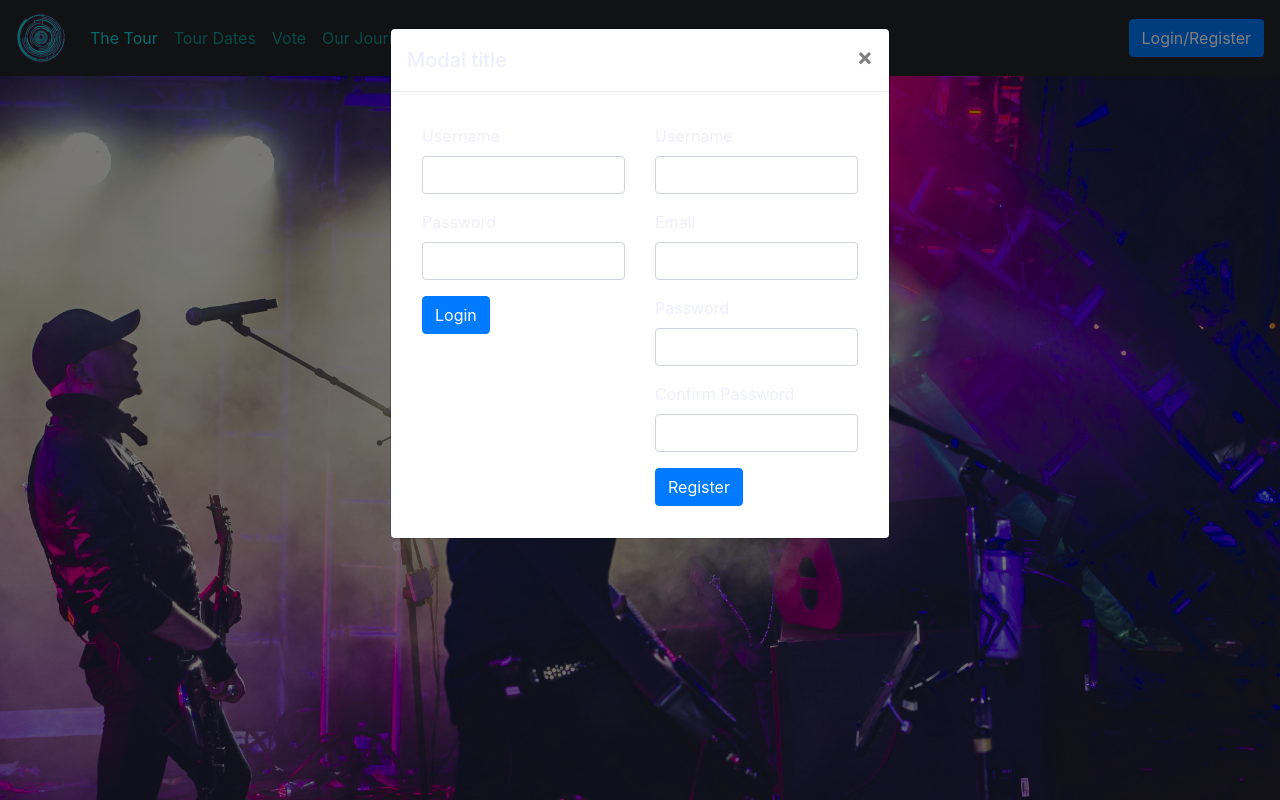
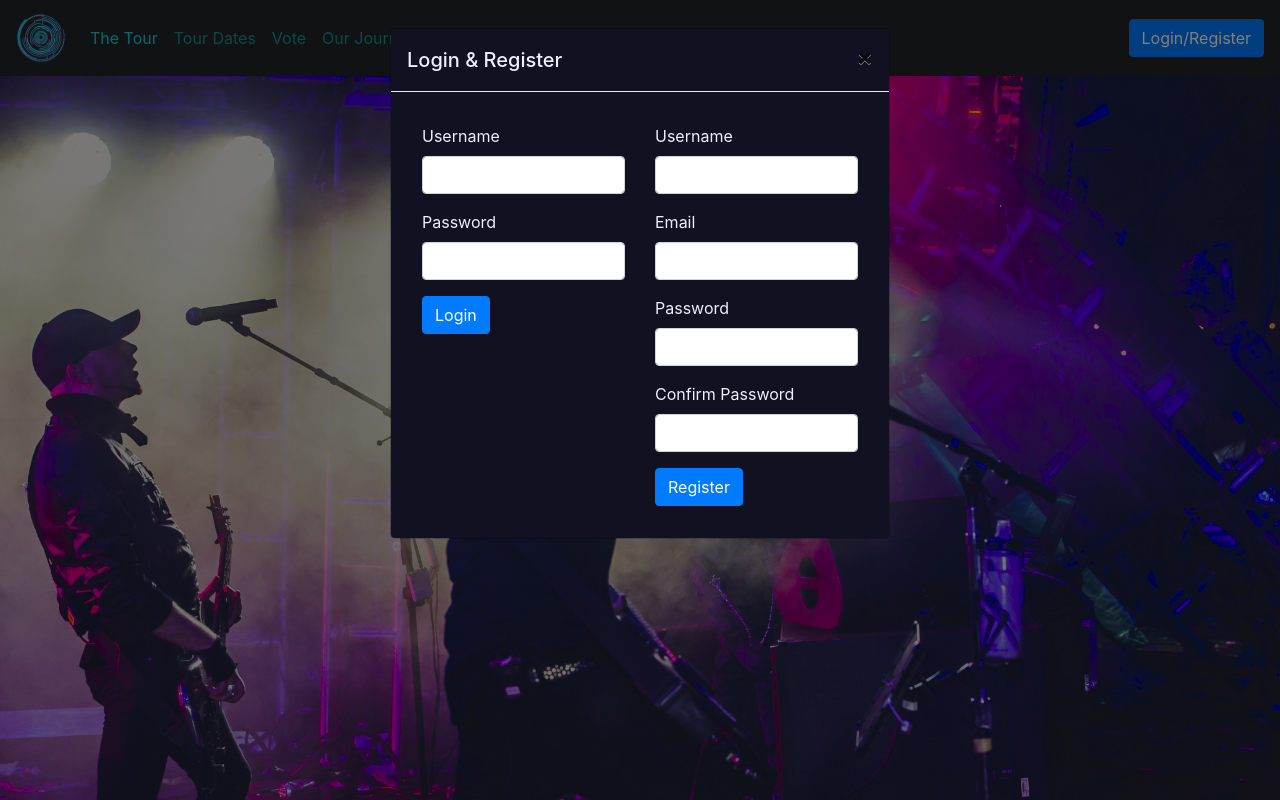
Before and after one commit to 1700863/CMP204, a PHP site: page / in a window 1280 px wide, after a click on "Login/Register". Run offline with PHP 8.4, Linux system fonts and the light colour scheme; data that the repository does not hold is empty; some web fonts are replaced.

Commit message:
Final Tweaks 2

```diff
--- a/config.php
+++ b/config.php
@@ -1,15 +1,15 @@
 <?php
 /* Database credentials. Assuming you are running MySQL
 server with default setting (user 'root' with no password) */
-// define('DB_SERVER', 'localhost');
-// define('DB_USERNAME', 'root');
-// define('DB_PASSWORD', '');
-// define('DB_NAME', 'cmp204');
+define('DB_SERVER', 'localhost');
+define('DB_USERNAME', 'root');
+define('DB_PASSWORD', '');
+define('DB_NAME', 'cmp204');
 
-define('DB_SERVER', 'lochnagar.abertay.ac.uk');
-define('DB_USERNAME', 'sql1700863');
-define('DB_PASSWORD', 'h7dwbGxW7bD6');
-define('DB_NAME', 'sql1700863');
+// define('DB_SERVER', 'lochnagar.abertay.ac.uk');
+// define('DB_USERNAME', 'sql1700863');
+// define('DB_PASSWORD', 'h7dwbGxW7bD6');
+// define('DB_NAME', 'sql1700863');
 
 /* Attempt to connect to MySQL database */
 try{
--- a/content/css/style.css
+++ b/content/css/style.css
@@ -100,6 +100,10 @@ p {
     background-repeat: no-repeat;
 }
 
+.modal-content{
+    background-color: #112;
+}
+
 #tracks {
     padding-left: 40px;
 }
--- a/index.php
+++ b/index.php
@@ -122,7 +122,7 @@ if(isset($_SESSION["loggedin"]) && $_SESSION["loggedin"] === true){
 			<div class="modal-dialog" role="document">
 				<div class="modal-content">
 					<div class="modal-header">
-						<h5 class="modal-title" id="exampleModalLabel">Modal title</h5>
+						<h5 class="modal-title" id="exampleModalLabel">Login & Register</h5>
 						<button type="button" class="close" data-dismiss="modal" aria-label="Close">
 						<span aria-hidden="true">&times;</span>
 						</button>
```
